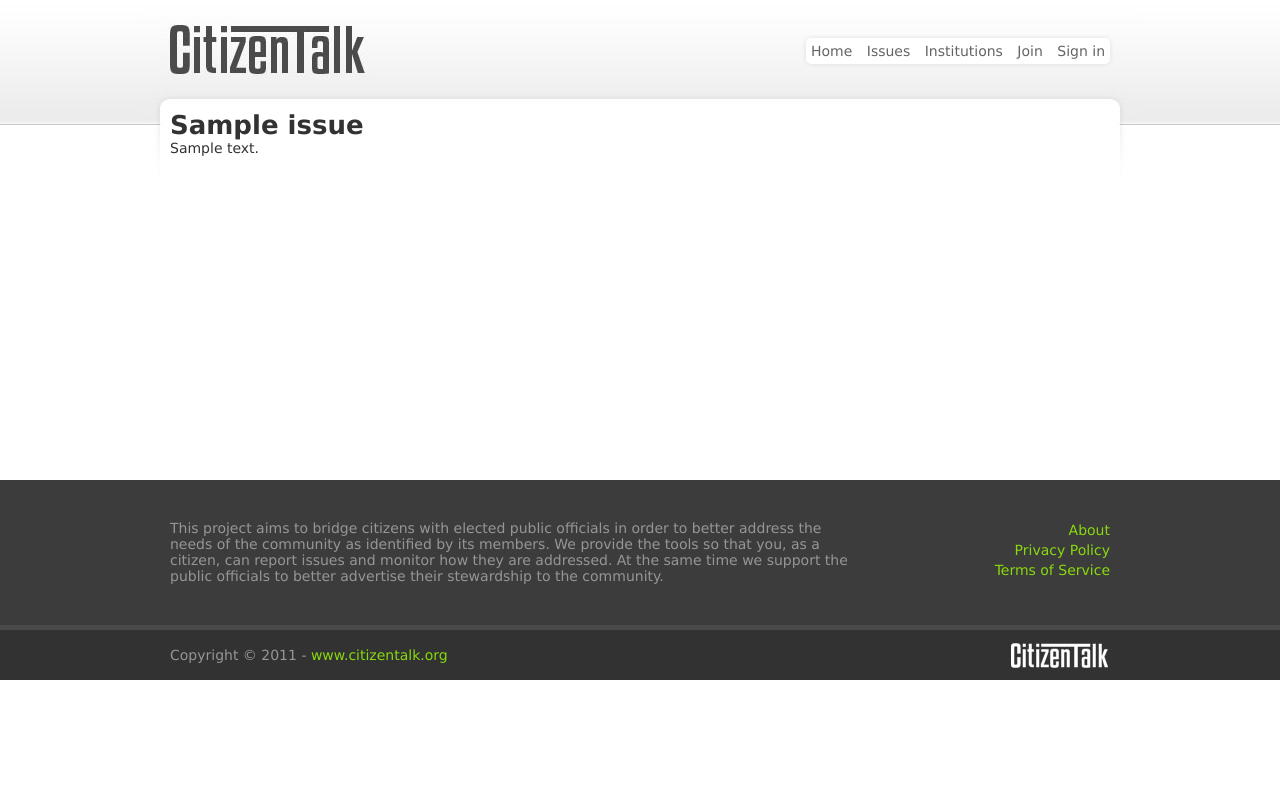
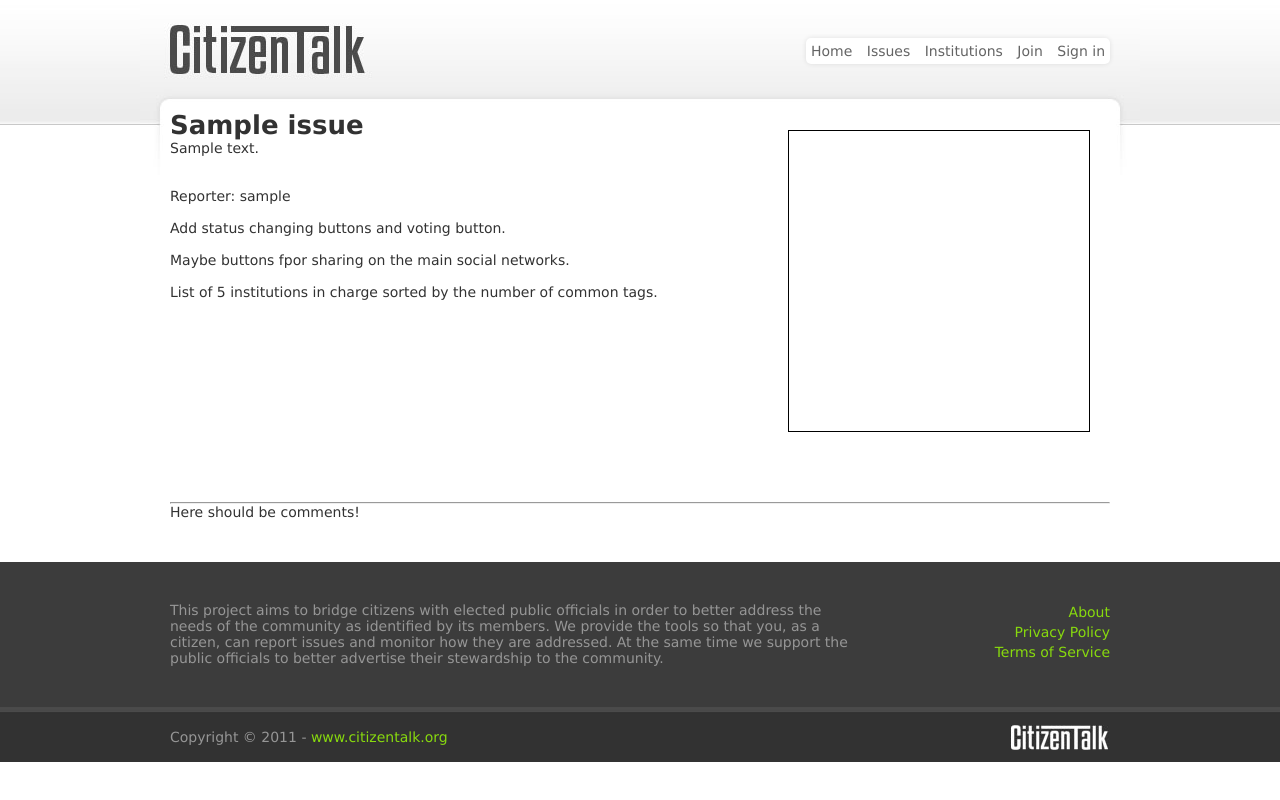
Before and after one commit to andreisavu/citizentalk.org, a Django app: template citizentalk/issues/templates/issues/view.html in a window 1280 px wide. Run offline with Django 3.2, Linux system fonts and the light colour scheme; the template is opened without the code that fills it: values that come from a table or form of the project are taken from there, others are empty; tables that the repository leaves empty hold one stand-in row (values such as "Sample post"); parts of the project's set-up code (start-up, migrations or seed data) failed here and were passed over.

Commit message:
added some in-page hints for the issues page

```diff
--- a/citizentalk/issues/templates/issues/view.html
+++ b/citizentalk/issues/templates/issues/view.html
@@ -1,8 +1,27 @@
 {% extends "base_layout.html" %}
 
 {% block content %}
+    <div style="float: left">
     <h1>{{ issue.title }}</h1>
 
     <p>{{ issue.description }}</p>
 
+    <br /><br />
+    Reporter: {{ issue.reporter }}
+
+    <br /><br />
+    Add status changing buttons and voting button.
+    <br /><br />
+    Maybe buttons fpor sharing on the main social networks.
+    <br /><br />
+    List of 5 institutions in charge sorted by the number of common tags.
+    </div>
+
+    <div style="border: 1px solid black; margin: 20px; width: 300px; height: 300px;float: right"></div>
+    <div style="clear: both"></div>
+
+    <hr style="margin-top: 50px;" />
+    Here should be comments!
+    <br /><br /><br />
+
 {% endblock %}
```
Also changed, not shown: 1 other file.
